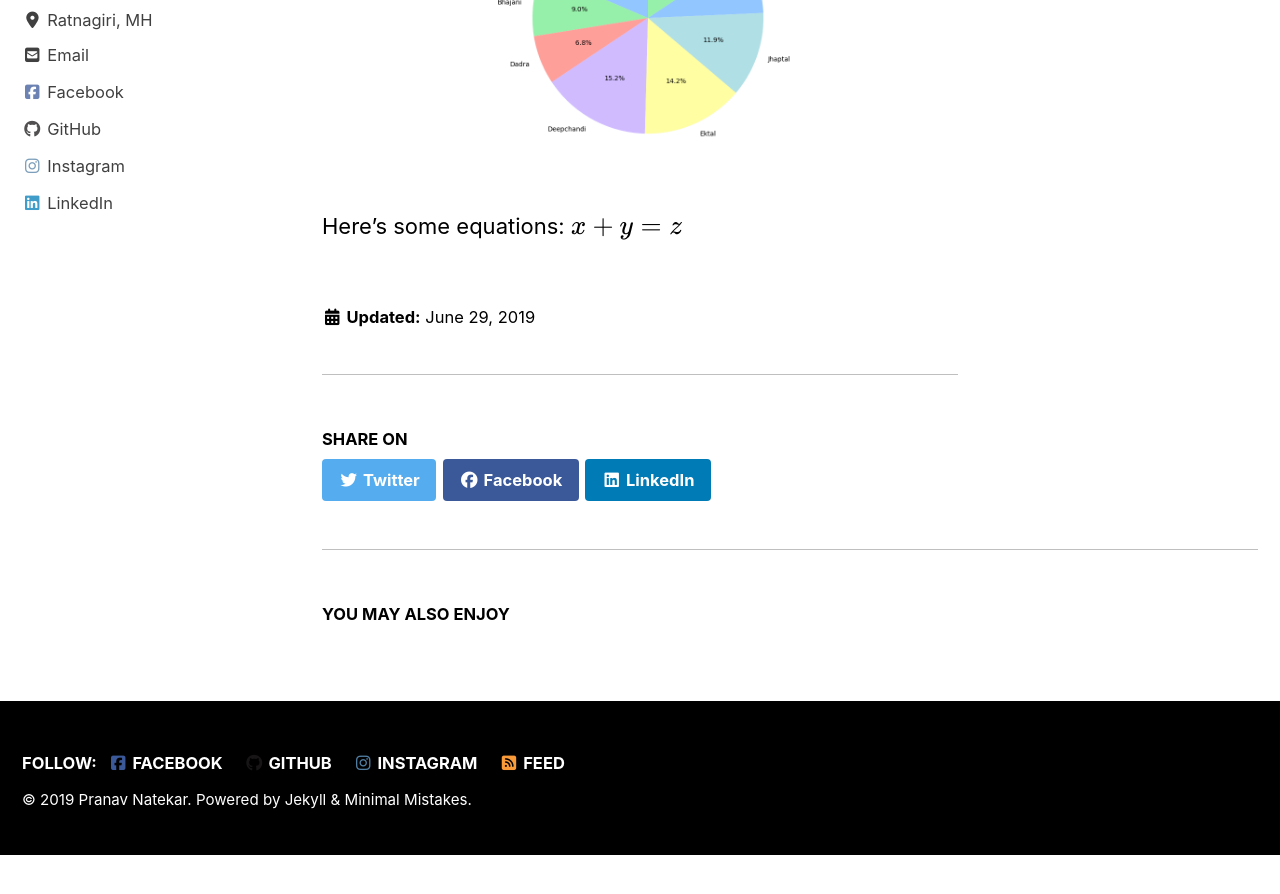
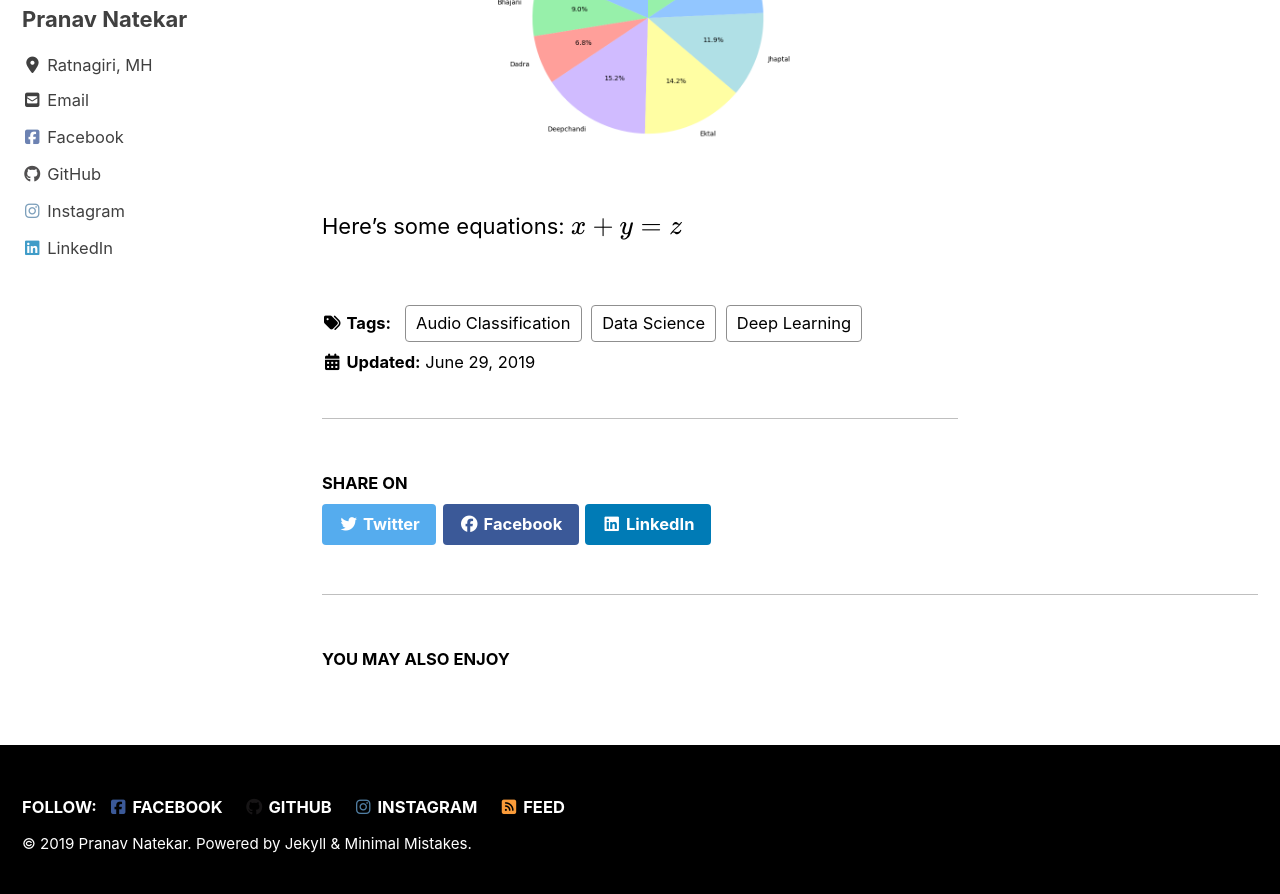
Before and after one commit to pranav6670/pranav6670.github.io, a Jekyll site: the page built from _posts/2019-06-29-taaladetection.md, in a window 1280 px wide and 900 px high, scrolled down 2212 px. Shown: the top 894 px of the window. Built offline with Jekyll 4.4.1, drawn with Linux system fonts in a browser that asks for light colours; cached includes are drawn as plain includes; nearby versions of some CDN libraries; formulas are drawn with MathJax 3; before the commit the page ends 3067 px from its top, so only the background shows below that; some of the changed lines change nothing that is shown.

Commit message:
Tags dbugging

```diff
--- a/_posts/2019-06-29-taaladetection.md
+++ b/_posts/2019-06-29-taaladetection.md
@@ -1,10 +1,10 @@
 ---
 title: "Detection of Tabla taalas from Indian Classical Music"
 date: 2019-06-29
-#tags: [Deep Learning, Audio Classification, Data Science]
+tags: [Deep Learning, Audio Classification, Data Science]
 header:
   image: "/images/tablaa.jpg"
-excerpt: "Deep Learning, Data Science"
+#excerpt: "Deep Learning, Data Science"
 mathjax: true
 ---
 # H1 Heading
```
